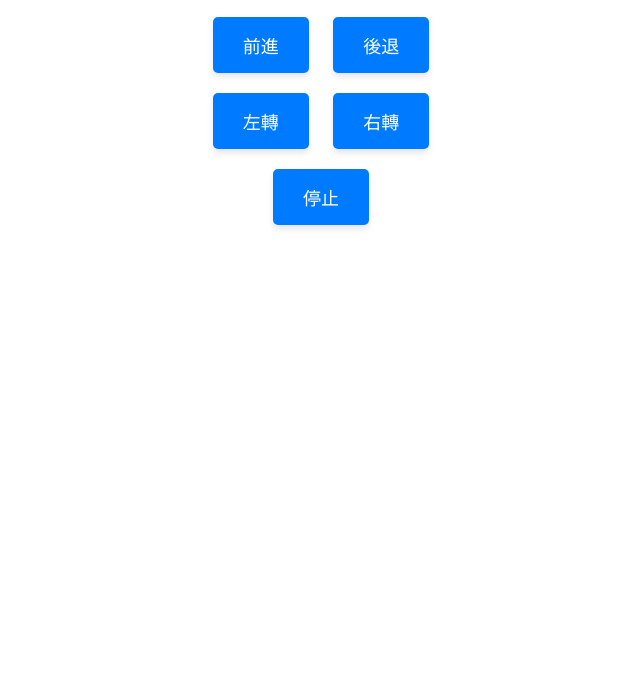
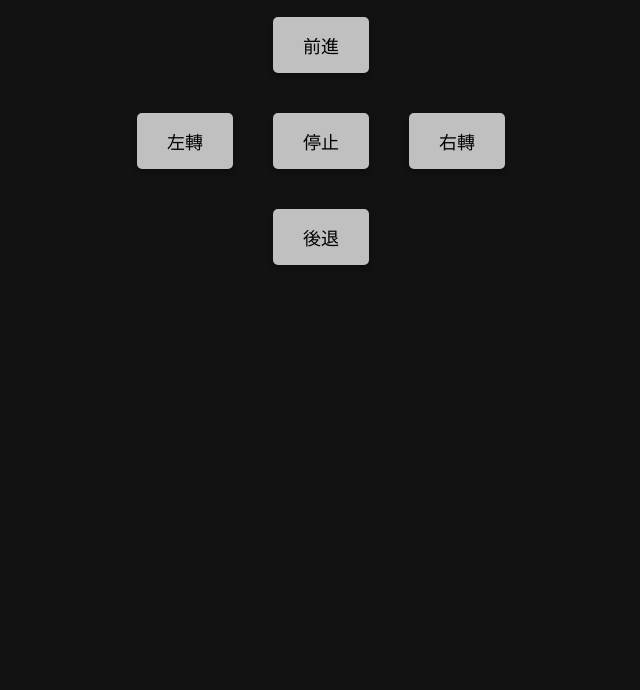
Before and after one commit to Eve1001chen/car-contral, a plain HTML site: page index.html in a window 1280 px wide. Shown: the part 110-800 px from the top of the page, without its empty margins (319-959 px from the left). Drawn offline with Linux system fonts and the light colour scheme.

Commit message:
Update index.html

```diff
--- a/index.html
+++ b/index.html
@@ -7,30 +7,49 @@
       text-align: center;
       font-family: Arial, sans-serif;
       margin-top: 50px;
+      background-color: #121212;
+      color: #ffffff;
     }
     button {
       margin: 10px;
       padding: 15px 30px;
       font-size: 18px;
-      background-color: #007BFF;
-      color: white;
+      background-color: #c0c0c0; /* 銀色 */
+      color: black;
       border: none;
       border-radius: 5px;
       cursor: pointer;
-      box-shadow: 0px 4px 6px rgba(0, 0, 0, 0.1);
+      box-shadow: 0px 4px 6px rgba(0, 0, 0, 0.3);
+      transition: background-color 0.3s ease;
     }
     button:hover {
-      background-color: #0056b3;
+      background-color: #001f3f; /* 深藍色 */
+      color: white; /* 滑鼠懸停時文字顏色改為白色 */
+    }
+    .control-container {
+      display: flex;
+      flex-direction: column;
+      align-items: center;
+      gap: 20px;
+    }
+    .horizontal-buttons {
+      display: flex;
+      justify-content: center;
+      gap: 20px;
     }
   </style>
 </head>
 <body>
   <h1>ESP8266 遙控器</h1>
-  <button onclick="sendRequest('/forward')">前進</button>
-  <button onclick="sendRequest('/backward')">後退</button><br>
-  <button onclick="sendRequest('/left')">左轉</button>
-  <button onclick="sendRequest('/right')">右轉</button><br>
-  <button onclick="sendRequest('/stop')">停止</button>
+  <div class="control-container">
+    <button onclick="sendRequest('/forward')">前進</button>
+    <div class="horizontal-buttons">
+      <button onclick="sendRequest('/left')">左轉</button>
+      <button onclick="sendRequest('/stop')">停止</button>
+      <button onclick="sendRequest('/right')">右轉</button>
+    </div>
+    <button onclick="sendRequest('/backward')">後退</button>
+  </div>
 
   <script>
     function sendRequest(path) {
```
